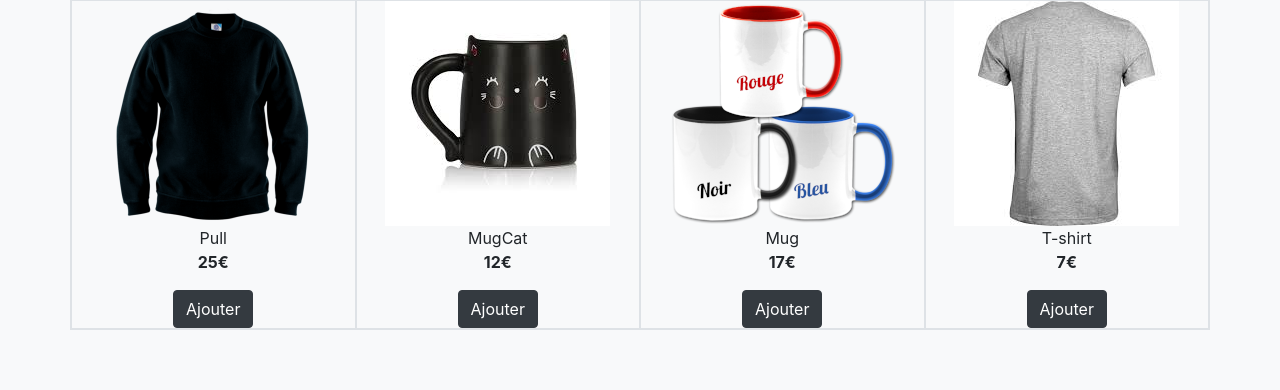
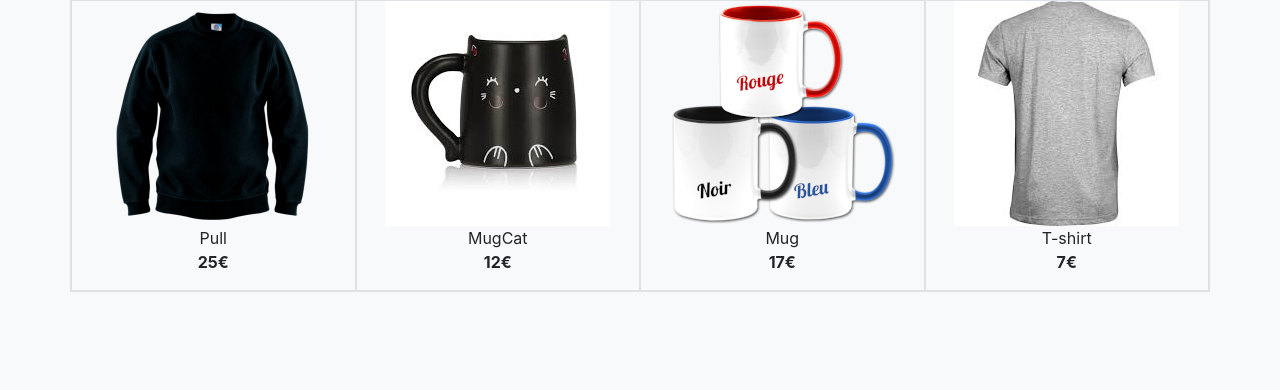
Before and after one commit to Sanoshek/Oneshop, a PHP site: template Views/goodies.php in a window 1280 px wide. Shown: the part 169-559 px from the top of the page. Run offline with PHP 8.4, Linux system fonts and the light colour scheme; the template is opened without the code that fills it, so the values that code supplies are empty; data comes from the database, SQL or seed files in the repository.

Commit message:
[REMOVE] - button ajouter in goodies view

```diff
--- a/Views/goodies.php
+++ b/Views/goodies.php
@@ -60,7 +60,6 @@ $donnees = $productDAO->getProductDesc();
                             ".$val['name']."</br>
                             <strong> ".$val['price']."€ </strong></br>
                             </p>
-                            <button type='bouton' class='btn btn-dark'>Ajouter</button>
                             </div>";
                        }
                   ?>
```
